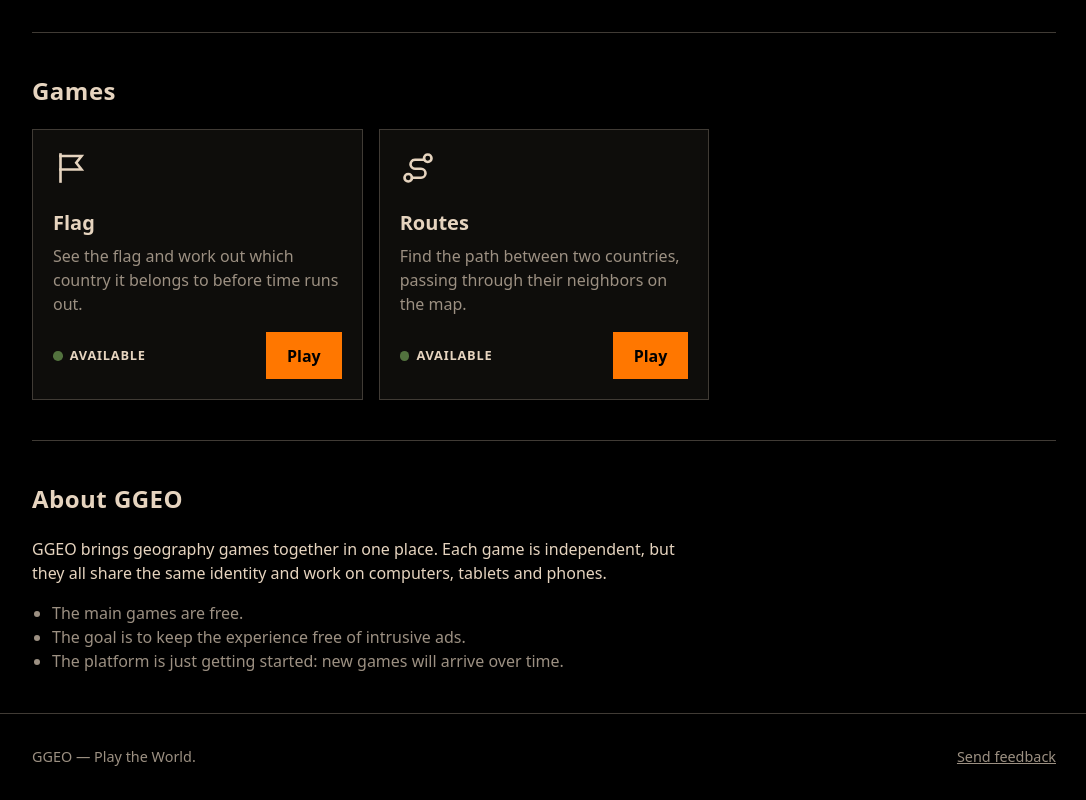
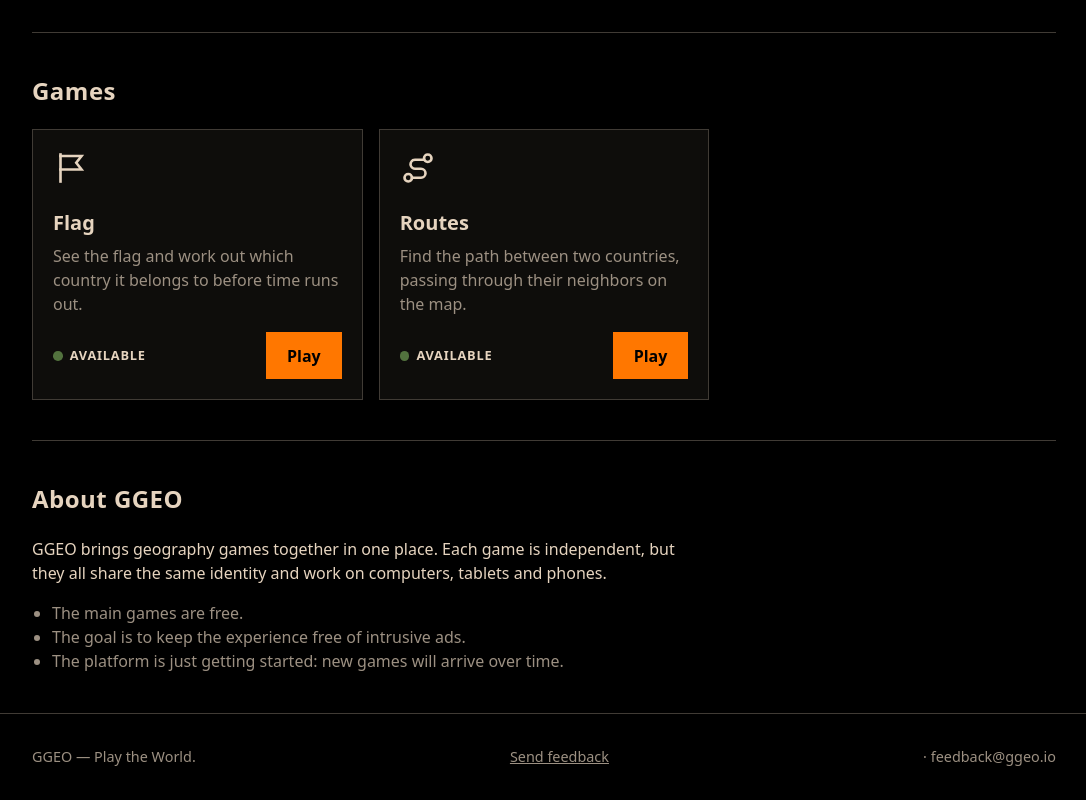
Before and after one commit to zGU5TA/GGEO, a plain HTML site: page index.html in a window 1280 px wide. Shown: the part 489-1289 px from the top of the page, without its empty margins (96-1182 px from the left). Drawn offline with Linux system fonts and the light colour scheme.

Commit message:
Feedback por e-mail (feedback@ggeo.io) com o endereço visível
Co-Authored-By: Claude Sonnet 5.5 <noreply@anthropic.com>
Claude-Session: https://claude.ai/code/session_01KeURJRrABywoV4M4p9Mw1q

```diff
--- a/css/main.css
+++ b/css/main.css
@@ -154,3 +154,8 @@ html.i18n-loading body {
     text-align: center;
     font-size: 0.85em;
 }
+
+.feedback-address {
+    color: var(--muted);
+    user-select: all;
+}
--- a/js/feedback.js
+++ b/js/feedback.js
@@ -1,11 +1,13 @@
-// Link "Enviar feedback" (rodapé da home e dos jogos).
-// Para usar um formulário próprio (ex.: Google Forms), basta colar o endereço
-// em FEEDBACK_URL. Enquanto estiver vazio, o link abre uma "issue" no GitHub.
-const FEEDBACK_URL = '';
-const FALLBACK_URL = 'https://github.com/zGU5TA/GGEO/issues/new';
+// Link "Enviar feedback" (rodapé da home e dos jogos): abre o e-mail do jogador
+// para feedback@ggeo.io (encaminhado pela Cloudflare Email Routing).
+// O endereço também aparece escrito ao lado, porque quem usa só webmail pode
+// não ter um programa de e-mail configurado para abrir o link.
+const FEEDBACK_EMAIL = 'feedback@ggeo.io';
 
 for (const link of document.querySelectorAll('[data-feedback]')) {
-    link.href = FEEDBACK_URL || FALLBACK_URL;
-    link.target = '_blank';
-    link.rel = 'noopener';
+    link.href = `mailto:${FEEDBACK_EMAIL}?subject=${encodeURIComponent('GGEO — feedback')}`;
+    const address = document.createElement('span');
+    address.className = 'feedback-address';
+    address.textContent = ` · ${FEEDBACK_EMAIL}`;
+    link.after(address);
 }
```
Also changed, not shown: 1 other file.
